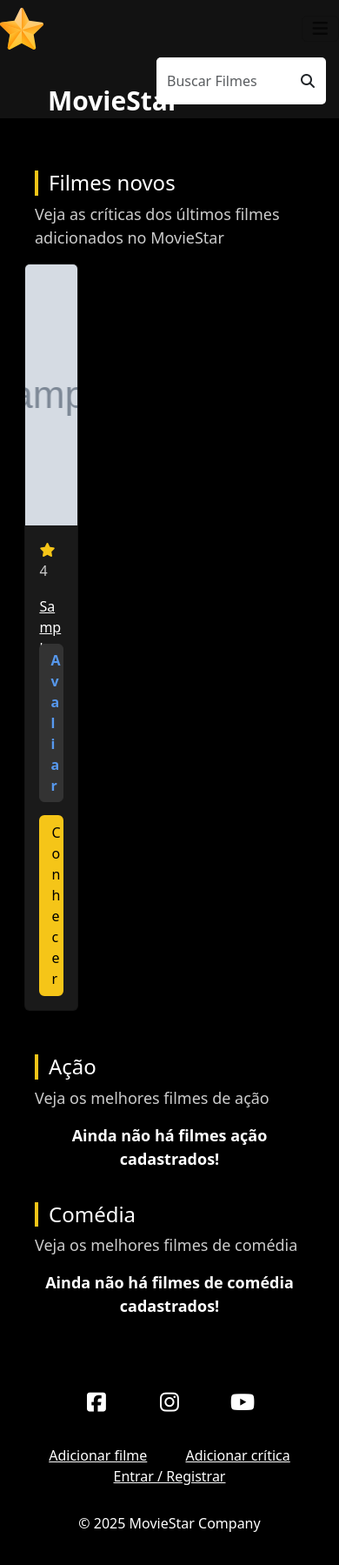
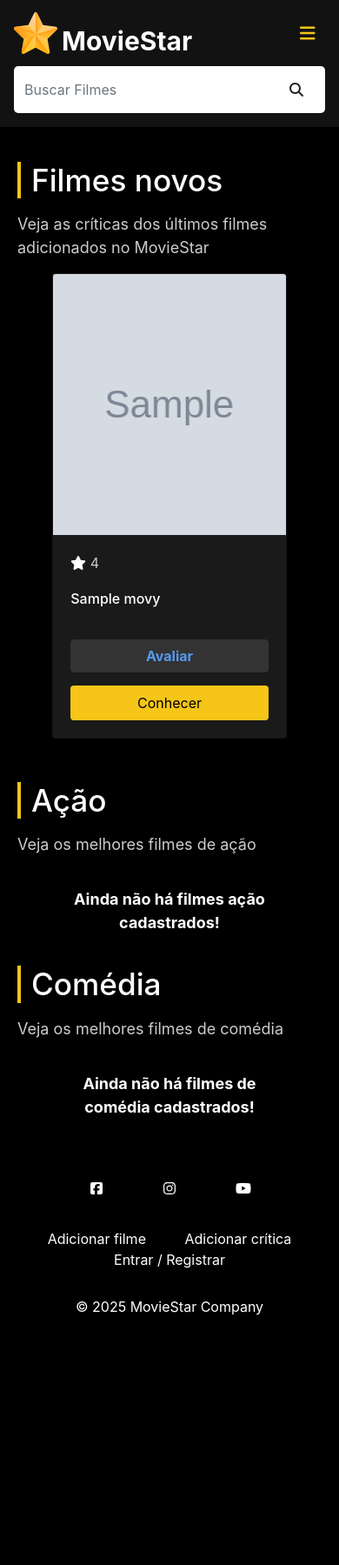
Before and after one commit to luizsett7/movie-star, a PHP site: page / in a window 390 px wide. Shown: the whole page at 87% size. After the commit the page ends 1512 px from the top, so only its background shows below. Run offline with PHP 8.4, Linux system fonts and the light colour scheme; tables that the repository leaves empty or names only in its code hold one stand-in row (values such as "Sample post"); grey boxes marked "Sample" are stand-in pictures; data that the repository does not hold is empty.

Commit message:
hamburguer menu fixed

```diff
--- a/css/styles.css
+++ b/css/styles.css
@@ -520,3 +520,99 @@
 #footer-links-container {
   margin: 30px 0;
 }
+
+@media (max-width: 450px) {
+  #main-container {
+    padding: 20px;
+  }
+
+  #search-form {
+    width: 100%;
+    margin-left: 0;
+  }
+
+  #search-form .form-control {
+    width: 85%;
+  }
+
+  .section-title {
+    font-size: 2.2rem;
+    margin-bottom: 1rem;
+  }
+
+  .movies-container {
+    padding: 0 15%;
+  }
+
+  .movie-card {
+    width: 100%;
+  }
+
+  .movie-details {
+    display: flex;
+    flex-direction: column;
+  }
+
+  .movie-details span {
+    padding-bottom: 8px;
+  }
+
+  .pipe {
+    display: none;
+  }
+
+  .movie-container iframe {
+    max-width: 100% !important;
+  }
+
+  #reviews-container {
+    padding-left: 0;
+    padding-right: 0;
+  }
+
+  #review-form-container select,
+  #review-form-container textarea {
+    width: 100%;
+  }
+
+  .empty-list {
+    margin-top: 20px;
+  }
+
+  .msg {
+    width: 100%;
+  }
+
+  .review {
+    padding: 0 15px;
+  }
+
+  #movies-dashboard {
+    padding: 0;
+  }
+
+  .actions-column {
+    width: 140px;
+  }
+
+  .edit-btn {
+    display: block;
+    margin-bottom: 10px;
+  }
+
+  .movie-image-container {
+    margin-top: 1rem;
+  }
+
+  .navbar-toggler {
+    display: block !important;
+    background: none;
+    border: none;
+    color: #f5c518;
+  }
+
+  .navbar-toggler .fas.fa-bars {
+    color: #f5c518 !important;
+    font-size: 24px;
+  }
+}
--- a/templates/footer.php
+++ b/templates/footer.php
@@ -27,9 +27,9 @@
     </div>
     <p>&copy; 2025 MovieStar Company</p>
 </footer>
-<script src="https://cdnjs.cloudflare.com/ajax/libs/jquery/3.7.1/jquery.min.js" />
-<script src="https://cdnjs.cloudflare.com/ajax/libs/bootstrap/5.3.3/js/bootstrap.js" />
-<script src="https://cdnjs.cloudflare.com/ajax/libs/font-awesome/6.7.2/js/all.js" />
+<script src="https://cdnjs.cloudflare.com/ajax/libs/jquery/3.7.1/jquery.min.js"></script>
+<script src="https://cdnjs.cloudflare.com/ajax/libs/bootstrap/5.3.3/js/bootstrap.bundle.min.js"></script>
+<script src="https://cdnjs.cloudflare.com/ajax/libs/font-awesome/6.7.2/js/all.js"></script>
 </body>
 
 </html>
--- a/templates/header.php
+++ b/templates/header.php
@@ -1,4 +1,5 @@
 <?php
+
 require_once("globals.php");
 require_once("db.php");
 require_once("models/Message.php");
@@ -9,6 +10,7 @@ $message = new Message($BASE_URL);
 $flassMessage = $message->getMessage();
 
 if (!empty($flassMessage["msg"])) {
+    // Limpar a mensagem
     $message->clearMessage();
 }
 
@@ -25,23 +27,26 @@ $userData = $userDao->verifyToken(false);
     <meta name="viewport" content="width=device-width, initial-scale=1.0">
     <title>MovieStar</title>
     <link rel="short icon" href="<?= $BASE_URL ?>img/moviestar.ico" />
-    <link rel="stylesheet" href="https://cdnjs.cloudflare.com/ajax/libs/bootstrap/5.3.3/css/bootstrap.css">
-    <link rel="stylesheet" href="https://cdnjs.cloudflare.com/ajax/libs/font-awesome/6.7.2/css/all.min.css">
+    <!-- Bootstrap -->
+    <link rel="stylesheet" href="https://cdnjs.cloudflare.com/ajax/libs/twitter-bootstrap/4.5.3/css/bootstrap.css" integrity="sha512-drnvWxqfgcU6sLzAJttJv7LKdjWn0nxWCSbEAtxJ/YYaZMyoNLovG7lPqZRdhgL1gAUfa+V7tbin8y+2llC1cw==" crossorigin="anonymous" />
+    <!-- Font Awesome -->
+    <link rel="stylesheet" href="https://cdnjs.cloudflare.com/ajax/libs/font-awesome/5.15.1/css/all.min.css" integrity="sha512-+4zCK9k+qNFUR5X+cKL9EIR+ZOhtIloNl9GIKS57V1MyNsYpYcUrUeQc9vNfzsWfV28IaLL3i96P9sdNyeRssA==" crossorigin="anonymous" />
+    <!-- CSS do projeto -->
     <link rel="stylesheet" href="<?= $BASE_URL ?>css/styles.css">
 </head>
 
 <body>
     <header>
         <nav id="main-navbar" class="navbar navbar-expand-lg">
-            <a href="<?= $BASE_URL ?>" class="nav-bar-brand">
+            <a href="<?= $BASE_URL ?>" class="navbar-brand">
                 <img src="<?= $BASE_URL ?>img/logo.svg" alt="MovieStar" id="logo">
                 <span id="moviestar-title">MovieStar</span>
             </a>
-            <button class="navbar-toggler" type="button" data-toggle="collapse" data-target="#navbar" aria-controls="navbar" aria-expanded="false" aria-label="Toggle navigation">
+            <button class="navbar-toggler" type="button" data-bs-toggle="collapse" data-bs-target="#navbar" aria-controls="navbar" aria-expanded="false" aria-label="Toggle navigation">
                 <i class="fas fa-bars"></i>
             </button>
             <form action="<?= $BASE_URL ?>search.php" method="GET" id="search-form" class="form-inline my-2 my-lg-0">
-                <input type="text" name="q" id="search" class="form-control mr-sm-2" placeholder="Buscar Filmes" aria-label="Search">
+                <input type="text" name="q" id="search" class="form-control mr-sm-2" type="search" placeholder="Buscar Filmes" aria-label="Search">
                 <button class="btn my-2 my-sm-0" type="submit">
                     <i class="fas fa-search"></i>
                 </button>
@@ -50,13 +55,17 @@ $userData = $userDao->verifyToken(false);
                 <ul class="navbar-nav">
                     <?php if ($userData): ?>
                         <li class="nav-item">
-                            <a href="<?= $BASE_URL ?>newmovie.php" class="nav-link"><i class="far fa-plus-square"></i> Incluir Filmes</a>
+                            <a href="<?= $BASE_URL ?>newmovie.php" class="nav-link">
+                                <i class="far fa-plus-square"></i> Incluir Filme
+                            </a>
                         </li>
                         <li class="nav-item">
-                            <a href="<?= $BASE_URL ?>dashboard.php" class="nav-link">Dashboard</a>
+                            <a href="<?= $BASE_URL ?>dashboard.php" class="nav-link">Meus Filmes</a>
                         </li>
                         <li class="nav-item">
-                            <a href="<?= $BASE_URL ?>editprofile.php" class="nav-link bold"><?= $userData->name; ?></a>
+                            <a href="<?= $BASE_URL ?>editprofile.php" class="nav-link bold">
+                                <?= $userData->name ?>
+                            </a>
                         </li>
                         <li class="nav-item">
                             <a href="<?= $BASE_URL ?>logout.php" class="nav-link">Sair</a>
```
